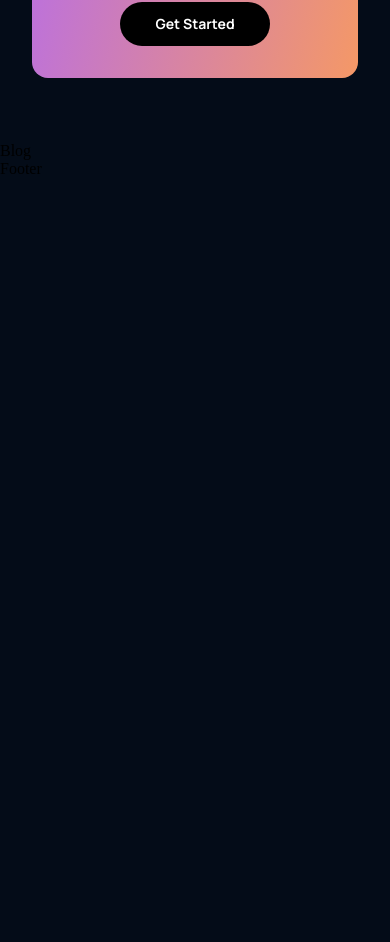
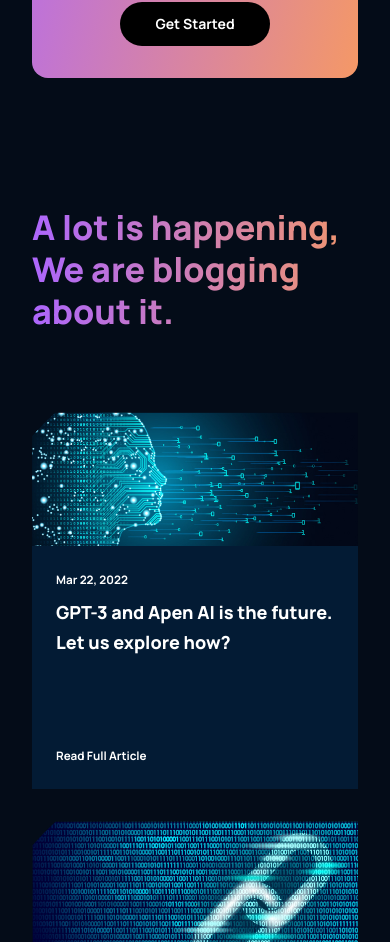
Before and after one commit to chinalantern/open-ai, a React (Create React App) app: page / in a window 390 px wide. Shown: the part 4568-5510 px from the top of the page. Before the commit the page ends 4746 px from the top, so only its background shows below. Built offline with nearby package versions, Linux system fonts and the light colour scheme.

Commit message:
completed blog

```diff
--- a/src/components/article/Article.css
+++ b/src/components/article/Article.css
@@ -0,0 +1,60 @@
+.gpt3__blog-container_article {
+    width: 100%;
+    height: 100%;
+
+    display: flex;
+    flex-direction: column;
+    background: var(--color-footer);
+}
+
+.gpt3__blog-container_article-image {
+    width: 100%;
+    height: 100%;
+    background: var(--color-bg);
+}
+
+.gpt3__blog-container_article-image img {
+    width: 100%;
+    height: 100%;
+}
+
+.gpt3__blog-container_article-content {
+    display: flex;
+    flex-direction: column;
+    justify-content: space-between;
+
+    padding: 1rem 1.5rem;
+    height: 100%;
+}
+
+.gpt3__blog-container_article-content p {
+    font-family: var(--font-family);
+    font-size: 11.65px;
+    font-weight: 700;
+    line-height: 35px;
+
+    color: #fff;
+}
+
+.gpt3__blog-container_article-content h3 {
+    font-family: var(--font-family);
+    font-size: 25.11px;
+    font-weight: 800;
+    line-height: 30.30px;
+
+    color: #fff;
+    margin-bottom: 5rem;
+    cursor: pointer;
+}
+
+.gpt3__blog-container_article-content p:last-child {
+    cursor: pointer;
+}
+
+
+@media screen and (max-width: 550px) {
+    .gpt3__blog-container_article-content h3 {
+        font-size: 18px;
+        line-height: 25p;
+    }
+}
--- a/src/components/article/Article.jsx
+++ b/src/components/article/Article.jsx
@@ -1,9 +1,20 @@
 import React from 'react'
 import './Article.css'
 
-const Article = () => {
+const Article = ({imgUrl, date, title}) => {
   return (
-    <div>Article</div>
+    <div className="gpt3__blog-container_article">
+      <div className="gpt3__blog-container_article-image">
+        <img src={imgUrl} alt="blog" />
+      </div>
+      <div className="gpt3__blog-container_article-content">
+        <div>
+          <p>{date}</p>
+          <h3>{ title}</h3>
+        </div>
+        <p>Read Full Article</p>
+      </div>
+    </div>
   )
 }
 
--- a/src/containers/blog/Blog.css
+++ b/src/containers/blog/Blog.css
@@ -0,0 +1,78 @@
+.gpt3__blog {
+    display: flex;
+    flex-direction: column;
+}
+
+.gpt3__blog-heading {
+    width: 100%;
+    text-align: left;
+
+    margin-bottom: 5rem;
+}
+
+.gpt3__blog-heading h1 {
+    font-size: 62px;
+    line-height: 75px;
+    font-family: var(--font-family);
+    font-weight: 800;
+}
+
+.gpt3__blog-container {
+    display: flex;
+    flex-direction: row;
+}
+
+.gpt3__blog-container_groupA {
+    flex: 0.75;
+    margin-right: 2rem;
+}
+
+.gpt3__blog-container_groupB {
+    flex: 1;
+
+    display:grid;
+    grid-template-columns: repeat(2, 1fr);
+    grid-gap: 2rem;
+}
+
+@media screen and (max-width: 990px) {
+    .gpt3__blog-container {
+        flex-direction: column-reverse;
+    }
+
+
+    .gpt3__blog-container_groupA {
+        margin: 2rem 0;
+    }
+
+    .gpt3__blog-container_groupA .gpt3__blog-container_article  {
+       width: 48%;
+    }
+
+    .gpt3__blog-container_groupA .gpt3__blog-container_article-image {
+        height: 250px;
+    }
+}
+
+@media screen and (max-width: 700px) {
+    .gpt3__blog-container_groupB {
+        grid-template-columns: repeat(1, 1fr);
+    }
+
+    .gpt3__blog-container_groupA .gpt3__blog-container_article  {
+       width: 100%;
+    }
+
+    .gpt3__blog-heading h1 {
+        font-size: 46px;
+        line-height: 52px;
+    }
+}
+
+@media screen and (max-width: 550px) {
+    .gpt3__blog-heading h1 {
+        font-size: 34px;
+        line-height: 42px;
+    }
+
+}
--- a/src/containers/blog/Blog.jsx
+++ b/src/containers/blog/Blog.jsx
@@ -1,9 +1,49 @@
 import React from 'react'
 import './Blog.css'
 
+import { blog01, blog02, blog03, blog04, blog05 } from './imports'
+import { Article } from '../../components/'
+
 const Blog = () => {
   return (
-    <div>Blog</div>
+    <div className="gpt3__blog section__padding" id="blog">
+      <div className="gpt3__blog-heading">
+        <h1 className="gradient__text">
+          A lot is happening, We are blogging about it.
+        </h1>
+      </div>
+      <div className="gpt3__blog-container">
+        <div className="gpt3__blog-container_groupA">
+          <Article
+            imgUrl={blog01}
+            date="Mar 22, 2022"
+            title="GPT-3 and Apen AI is the future. Let us explore how?"
+          />
+        </div>
+        <div className="gpt3__blog-container_groupB">
+          <Article
+            imgUrl={blog02}
+            date="Mar 22, 2022"
+            title="GPT-3 and Apen AI is the future. Let us explore how?"
+          />
+          <Article
+            imgUrl={blog03}
+            date="Mar 22, 2022"
+            title="GPT-3 and Apen AI is the future. Let us explore how?"
+          />
+          <Article
+            imgUrl={blog04}
+            date="Mar 22, 2022"
+            title="GPT-3 and Apen AI is the future. Let us explore how?"
+          />
+          <Article
+            imgUrl={blog05}
+            date="Mar 22, 2022"
+            title="GPT-3 and Apen AI is the future. Let us explore how?"
+          />
+        </div>
+      </div>
+    </div>
   )
 }
 
--- /dev/null
+++ b/src/containers/blog/imports.js
@@ -0,0 +1,7 @@
+import blog01 from '../../assets/blog01.png'
+import blog02 from '../../assets/blog02.png'
+import blog03 from '../../assets/blog03.png'
+import blog04 from '../../assets/blog04.png'
+import blog05 from '../../assets/blog05.png'
+
+export { blog01, blog02, blog03, blog04, blog05 }
--- a/src/containers/possibility/Possibility.css
+++ b/src/containers/possibility/Possibility.css
@@ -65,8 +65,8 @@
     }
 
     .gpt3__possibility-image img {
-        width: unset;
-        height: unset;
+        width: 100%;
+        height: 100%;
     }
 
     .gpt3__possibility-content {
```
